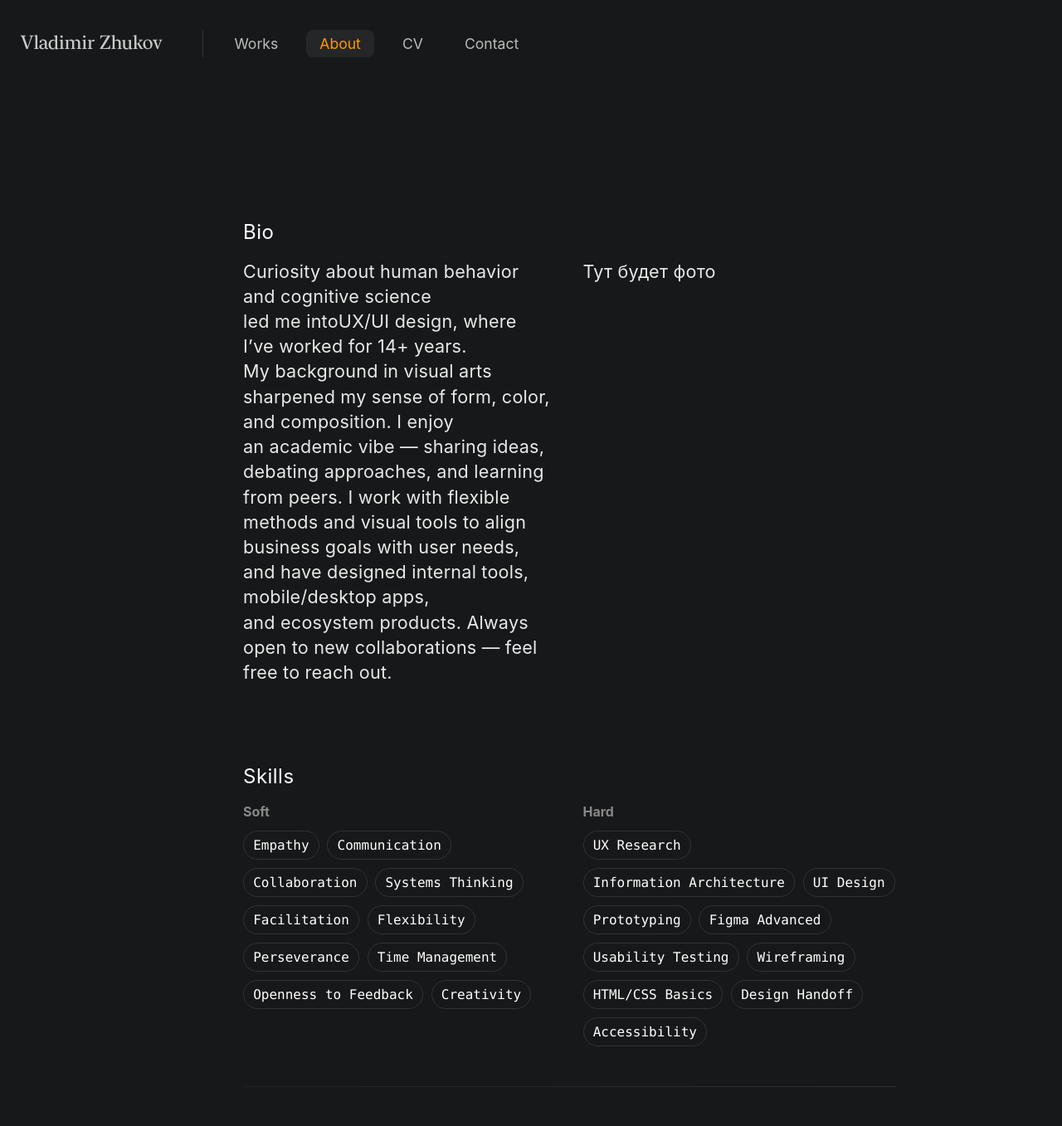
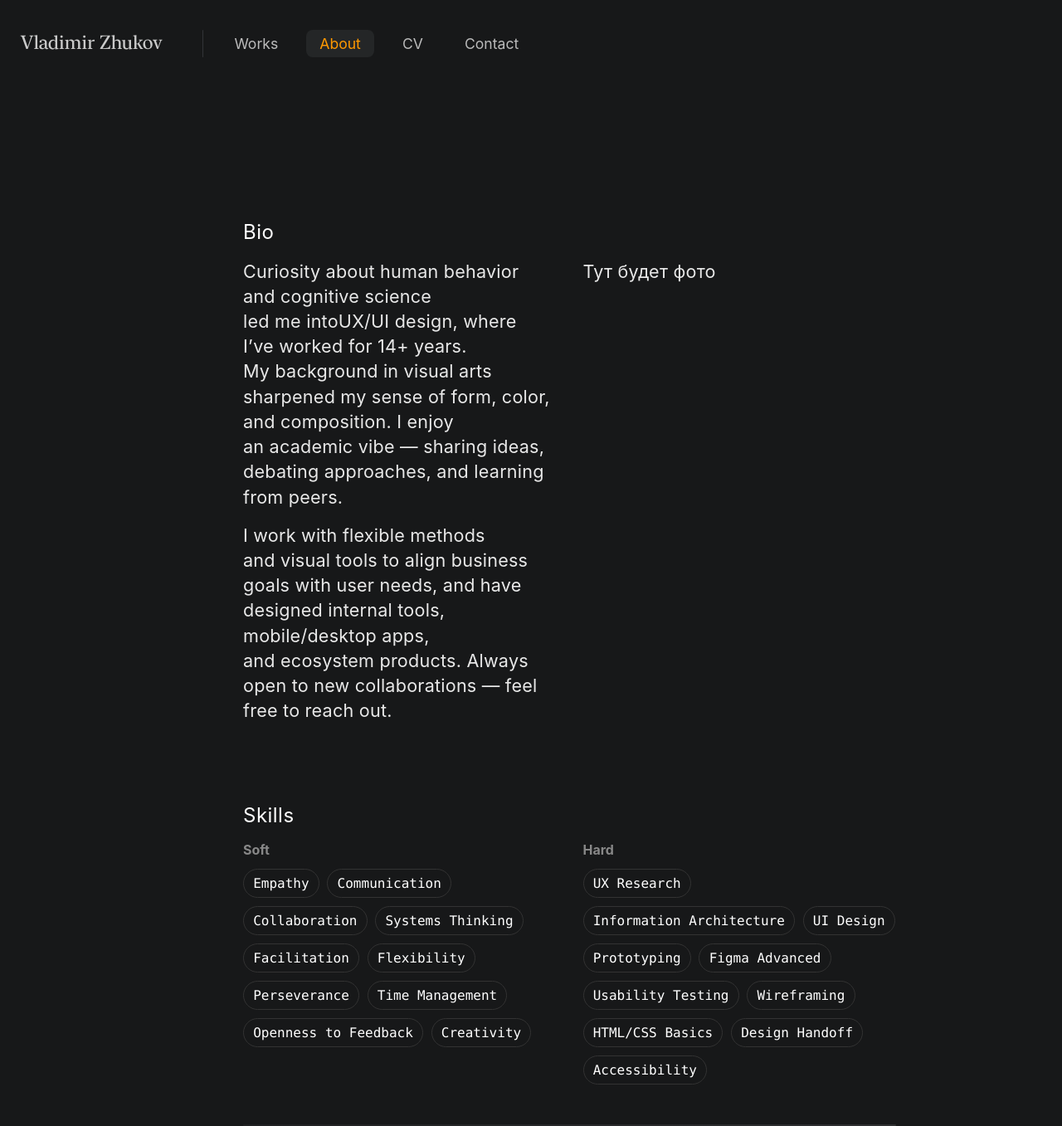
Before and after one commit to uxiscool/experience, a Jekyll site: the page built from about.md, in a window 1280 px wide. Shown: the whole page at 83% size. Built offline with Jekyll 4.4.1, drawn with Linux system fonts in a browser that asks for light colours; before the commit the page ends 1310 px from its top, so only the background shows below that.

Commit message:
Add files via upload

```diff
--- a/about.md
+++ b/about.md
@@ -14,8 +14,8 @@ permalink: /about/
         <p>
           Curiosity about human behavior and&nbsp;cognitive science led&nbsp;me&nbsp;intoUX/UI design, where I’ve&nbsp;worked for&nbsp;14+&nbsp;years.
           My&nbsp;background in&nbsp;visual arts sharpened my&nbsp;sense of&nbsp;form, color, and&nbsp;composition.
-          I&nbsp;enjoy an&nbsp;academic vibe — sharing ideas, debating approaches, and&nbsp;learning from&nbsp;peers.
-          I&nbsp;work with&nbsp;flexible methods and&nbsp;visual tools to&nbsp;align business goals with user needs,
+          I&nbsp;enjoy an&nbsp;academic vibe — sharing ideas, debating approaches, and&nbsp;learning from&nbsp;peers.</p>
+          <p>I&nbsp;work with&nbsp;flexible methods and&nbsp;visual tools to&nbsp;align business goals with user needs,
           and&nbsp;have designed internal tools, mobile/desktop apps, and&nbsp;ecosystem products.
           Always open to&nbsp;new&nbsp;collaborations — feel free to&nbsp;reach out.
         </p>
```
